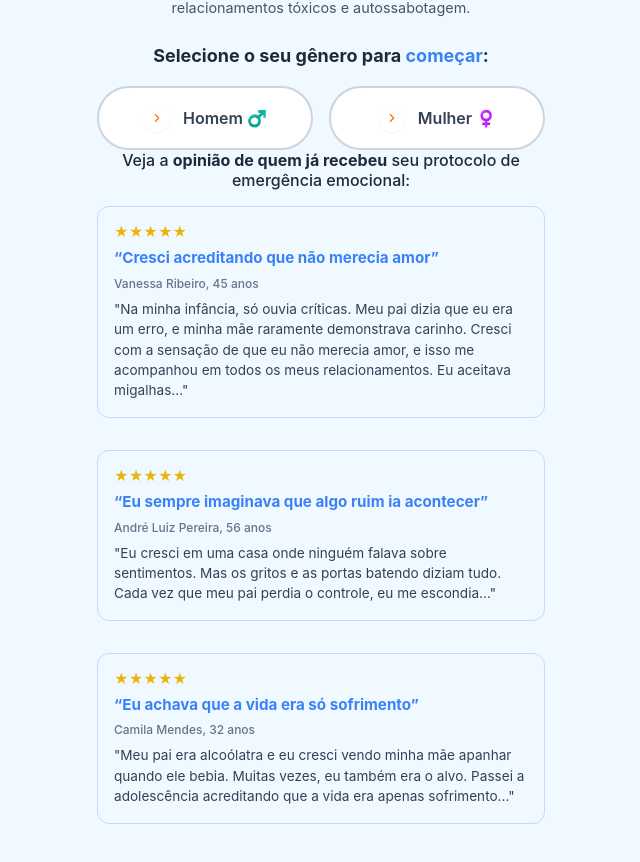
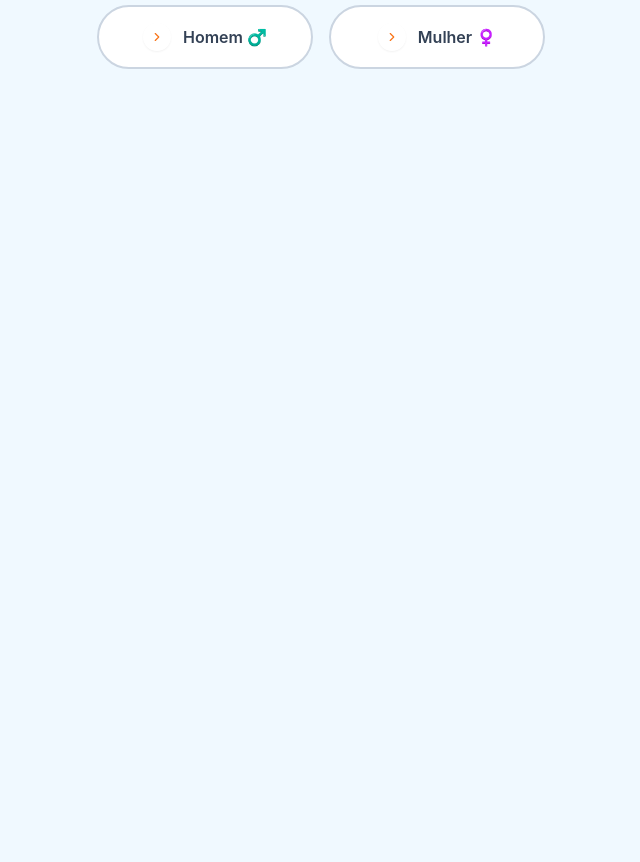
Before and after one commit to andersoncmp1-commits/quiz-protocolo, a React (Vite) app: page / in a window 1280 px wide. Shown: the part 272-1134 px from the top of the page, without its empty margins (319-959 px from the left). After the commit the page ends 800 px from the top, so only its background shows below. Built offline with nearby package versions, Linux system fonts and the light colour scheme.

Commit message:
feat: introduce quiz step data and a `FunnelSteps` component.

```diff
--- a/src/components/FunnelSteps.jsx
+++ b/src/components/FunnelSteps.jsx
@@ -64,6 +64,7 @@ export const LandingStep = ({ step, onNext }) => {
                     ))}
                 </div>
 
+                {step.testimonials && step.testimonials.length > 0 && (
                 <div className="w-full bg-blue-50/50 p-4 rounded-xl mb-4">
                     <p className="text-sm text-slate-500 mb-4 font-medium">Veja a <span className="text-blue-500 font-bold">opinião de quem já recebeu</span> seu protocolo de emergência emocional:</p>
 
@@ -78,6 +79,7 @@ export const LandingStep = ({ step, onNext }) => {
                         ))}
                     </div>
                 </div>
+                )}
 
             </motion.div>
         </div>
--- a/src/data/quiz.js
+++ b/src/data/quiz.js
@@ -5,36 +5,14 @@ export const steps = [
     topBar: true,
     title: 'PARA QUEM BUSCA CURAR SEUS TRAUMAS DE INFÂNCIA',
     subtitle: 'Responda este <span class="highlight-orange">quiz de 2 minutos</span> para acessar um <span class="highlight-blue">diagnóstico completo</span> das suas feridas emocionais.',
-    offer: '<span class="highlight-orange-bold">E MAIS!</span> Você vai receber um <span class="highlight-blue-bold">protocolo de emergência emocional</span> para se libertar da dependência emocional, relacionamentos tóxicos e autossabotagem.',
+
     question: 'Selecione o seu gênero para <span class="highlight-blue">começar</span>:',
     heroImage: null,
     options: [
       { label: 'Homem ♂️', value: 'male' },
       { label: 'Mulher ♀️', value: 'female' }
     ],
-    testimonials: [
-      {
-        title: '“Cresci acreditando que não merecia amor”',
-        name: 'Vanessa Ribeiro',
-        age: 45,
-        text: 'Na minha infância, só ouvia críticas. Meu pai dizia que eu era um erro, e minha mãe raramente demonstrava carinho. Cresci com a sensação de que eu não merecia amor, e isso me acompanhou em todos os meus relacionamentos. Eu aceitava migalhas...',
-        rating: 5
-      },
-      {
-        title: '“Eu sempre imaginava que algo ruim ia acontecer”',
-        name: 'André Luiz Pereira',
-        age: 56,
-        text: 'Eu cresci em uma casa onde ninguém falava sobre sentimentos. Mas os gritos e as portas batendo diziam tudo. Cada vez que meu pai perdia o controle, eu me escondia...',
-        rating: 5
-      },
-      {
-        title: '“Eu achava que a vida era só sofrimento”',
-        name: 'Camila Mendes',
-        age: 32,
-        text: 'Meu pai era alcoólatra e eu cresci vendo minha mãe apanhar quando ele bebia. Muitas vezes, eu também era o alvo. Passei a adolescência acreditando que a vida era apenas sofrimento...',
-        rating: 5
-      }
-    ]
+
   },
 
   {
@@ -283,7 +261,7 @@ export const steps = [
     type: 'info',
     layout: 'benefit-carousel',
     title: 'Estamos na <span class="text-blue-600">reta final...</span>',
-    image: '/assets/journey_pathway.png',
+
     subtitle: 'O seu <span class="text-orange-500 font-bold">protocolo vai ajudar você</span> com:',
     copy: 'O seu <span class="text-orange-500 font-bold">protocolo vai ajudar você</span> com:',
     slides: [
```
